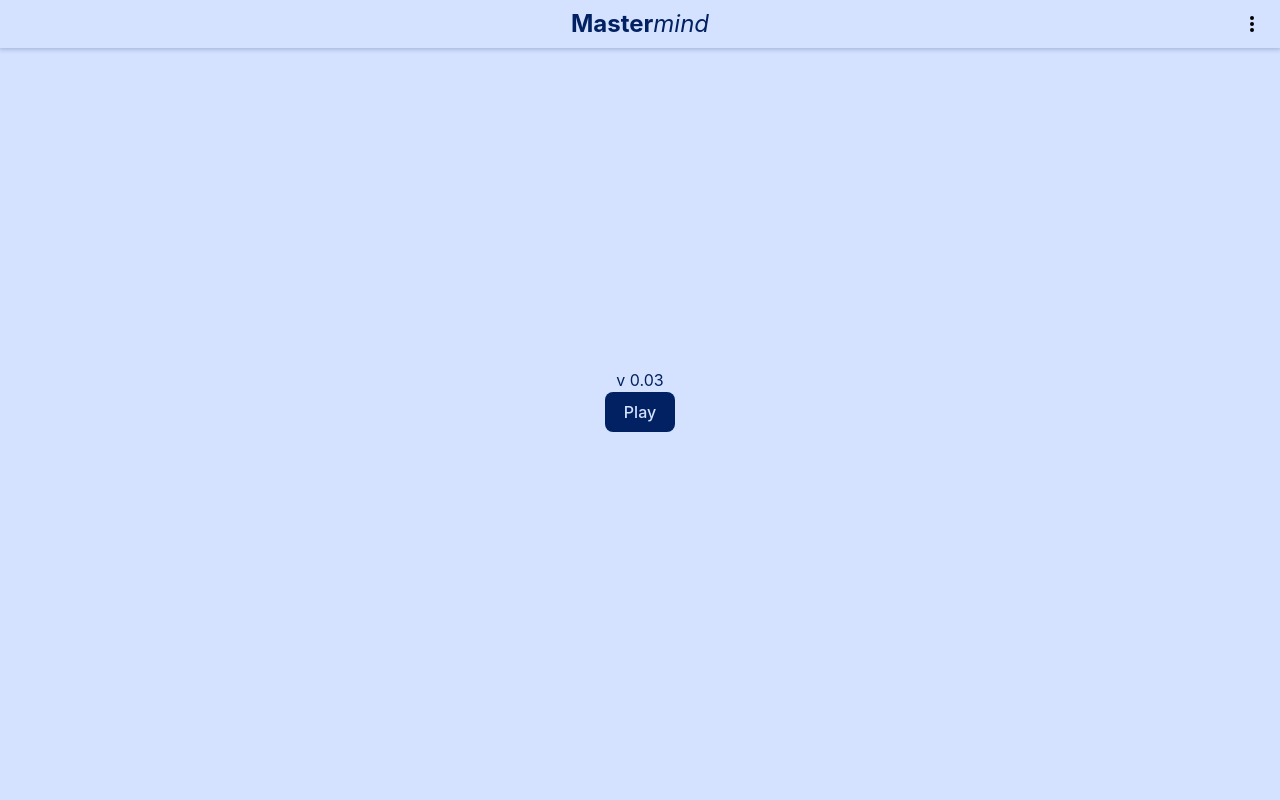
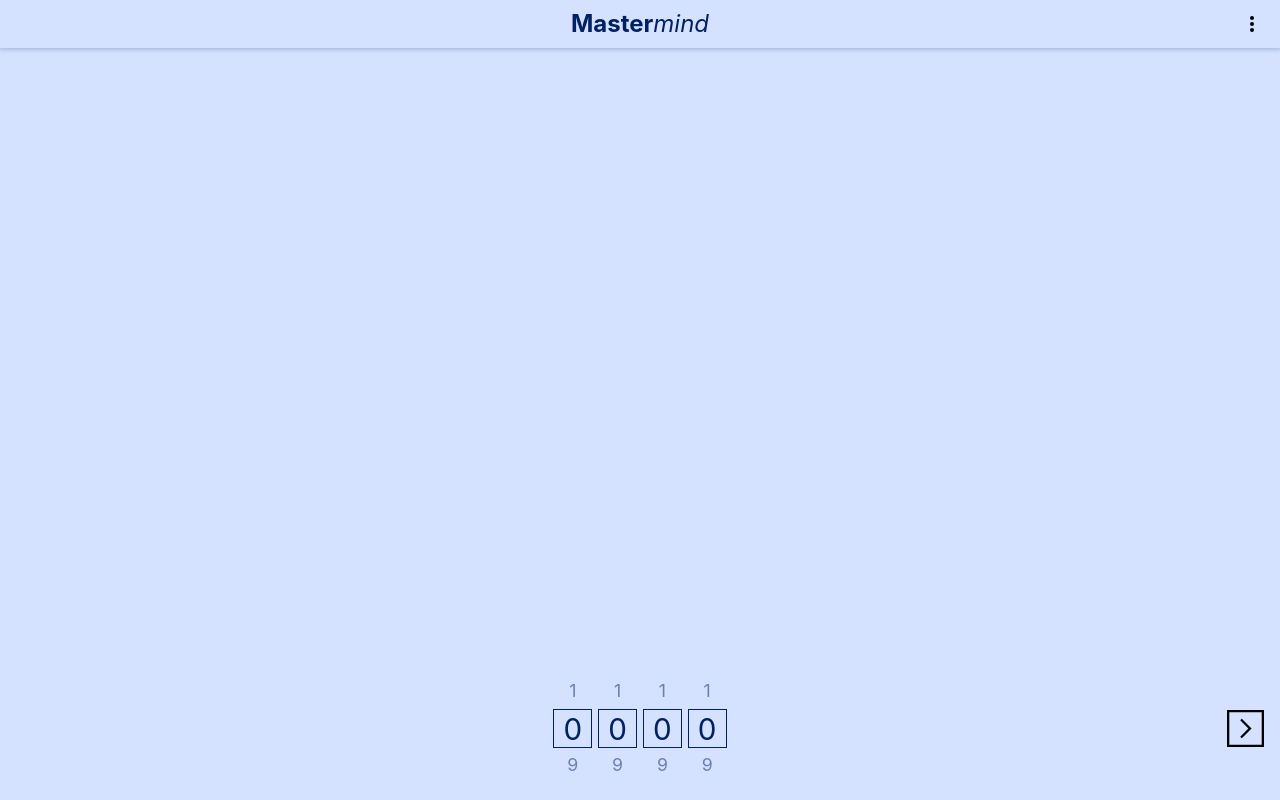
Before and after one commit to RoHell/mastermind, a Vue app: page / in a window 1280 px wide. Built offline with nearby package versions, Linux system fonts and the light colour scheme.

Commit message:
indicate hitted

```diff
--- a/src/App.vue
+++ b/src/App.vue
@@ -1,11 +1,9 @@
 <script setup lang="ts">
-import { computed, ref } from 'vue'
+import { ref } from 'vue'
 
 import TopBar from './components/TopBar.vue'
 import NumberHits from './components/NumberHits.vue'
 import NumberPicker from './components/NumberPicker.vue'
-import WinAnimation from './components/WinAnimation.vue'
-import NumberTarget from './components/NumberTarget.vue'
 import MenuDrawer from './components/MenuDrawer.vue'
 
 import { useNumbers } from './composables'
@@ -21,14 +19,13 @@
   resetPickedNumbers,
   generateTargetNumber,
   gameNumber,
+  isWin,
  } = useNumbers()
 
 const { vibrate } = useVibrate({ pattern: [300, 100, 300] })
 
 const hitResults = ref<number[]>(Array(numbersCount.value).fill(0))
 const isMenuDrawerOpen = ref(false)
-
-const isWin = computed(() => hitsList.value[0]?.points && (hitsList.value[0].points >= numbersCount.value))
 
 const startGame = () => {
   hitsList.value = []
@@ -68,6 +65,8 @@
   hitsList.value.unshift(hit)
   hitResults.value = Array(numbersCount.value).fill(0)
 }
+
+generateTargetNumber()
 </script>
 
 <template>
@@ -83,6 +82,7 @@
             src="./assets/icons/reload.svg"
             width="18"
             height="18"
+            alt="reload icon"
           />
         </button>
       </template>
@@ -101,6 +101,7 @@
             src="./assets/icons/more.svg"
             width="24"
             height="24"
+            alt="three dots icon"
           />
         </button>
       </template>
@@ -109,7 +110,6 @@
 
   <main>
     <TransitionGroup
-      v-if="targetNumbers.length"
       name="list"
       appear
       mode="out-in"
@@ -128,6 +128,7 @@
           :key="hitsList.length - index"
           :hit="hit"
           :round="hitsList.length - index"
+          :index="index"
         />
       </TransitionGroup>
 
@@ -139,8 +140,11 @@
         class="mastermind__target-picker"
       >
         <div class="mastermind__win" v-if="isWin">
-          <NumberTarget />
-          <WinAnimation />
+          <button
+            type="button"
+            class="mastermind__play"
+            @click="startGame"
+          >Play</button>
         </div>
         <NumberPicker
           v-else
@@ -149,14 +153,6 @@
         />
       </Transition>
     </TransitionGroup>
-    <div v-else class="mastermind__intro">
-      v 0.03
-      <button
-        type="button"
-        class="mastermind__play"
-        @click="startGame"
-      >Play</button>
-    </div>
   </main>
 
   <MenuDrawer
@@ -242,6 +238,7 @@
   &__win {
     display: flex;
     justify-content: center;
+    align-items: center;
   }
 
   &__target-picker {
--- a/src/components/NumberHits.vue
+++ b/src/components/NumberHits.vue
@@ -1,13 +1,26 @@
 <script setup lang="ts">
 import NumberWrapper from './NumberWrapper.vue'
 import { HitInterface } from '../types';
+import { useNumbers } from '../composables/useNumbers';
 
 interface Props {
   hit: HitInterface
   round: number
+  index: number
 }
 
-defineProps<Props>()
+const {
+  targetNumbers,
+  isWin,
+} = useNumbers()
+
+const props = defineProps<Props>()
+
+const isHitted = (index: number) => {
+  if (!isWin.value) return
+  return props.hit.numbers[index] === targetNumbers.value[index]
+}
+
 </script>
 
 <template>
@@ -16,11 +29,15 @@
       <span>{{ round }}.</span>
     </template>
 
-    <template #number="{ number }">
+    <template #number="{ number, index }">
       <input
         :value="number"
         type="number"
         disabled
+        class="number-hits__number"
+        :class="{
+          'number-hits__number--hitted': isHitted(index)
+        }"
       />
     </template>
 
@@ -31,6 +48,12 @@
 </template>
 
 <style lang="scss" scoped>
+.number-hits__number {
+  box-sizing: border-box;
+  &--hitted {
+    background-color: white !important;
+  }
+}
 .number-wrapper {
   &:deep(.number-wrapper__digit) {
     font-size: 1em;
--- a/src/components/NumberPicker.vue
+++ b/src/components/NumberPicker.vue
@@ -65,6 +65,7 @@
           <img
             src="../assets/icons/play.svg"
             class="number-picker__submit-icon"
+            alt="icon"
           >
         </button>
       </template>
@@ -87,6 +88,7 @@
 }
 
 .swiper-slide {
+  font-size: 0.2em;
   display: flex;
   justify-content: center;
   align-items: center;
@@ -94,7 +96,7 @@
   transition: opacity 0.3s ease-in-out, font-size 0.1s ease;
 
   &-prev, &-next {
-    font-size: 1rem;
+    font-size: 0.6em;
     opacity: 0.5;
   }
   &-active {
--- a/src/components/NumberWrapper.vue
+++ b/src/components/NumberWrapper.vue
@@ -111,6 +111,7 @@
     height: 100%;
     max-width: var(--number-box-height);
     max-height: var(--number-box-height);
+    font-size: 1.5em;
   }
 }
 /* Chrome, Safari, Edge, Opera */
--- a/src/composables/useNumbers.ts
+++ b/src/composables/useNumbers.ts
@@ -15,6 +15,7 @@
 export const useNumbers = () => {
 
   const pickedNumbers = ref<number[]>(Array(numbersCount.value).fill(0))
+
   const generateTargetNumber = () => {
     targetNumbers.value = Array.from({ length: numbersCount.value }, () => Math.floor(Math.random() * DEFAULT_NUMBERS_RANGE))
   };
@@ -27,6 +28,7 @@
     const numbers = Array.from({ length: rangeLength }, (_,index) => stop - index * step)
     return [0 , ...numbers]
   });
+
   const resetPickedNumbers = () => {
     pickedNumbers.value = Array(numbersCount.value).fill(0)
   }
@@ -35,6 +37,8 @@
     if ((+count < 1) || (+count > 10)) return
     numbersCount.value = +count
   }
+
+const isWin = computed(() => hitsList.value[0]?.points && (hitsList.value[0].points >= numbersCount.value))
 
   return {
     numbersCount,
@@ -50,6 +54,7 @@
     generateTargetNumber,
     numbersRange,
     resetPickedNumbers,
-    setNumbersCount
+    setNumbersCount,
+    isWin
   }
 }
```
